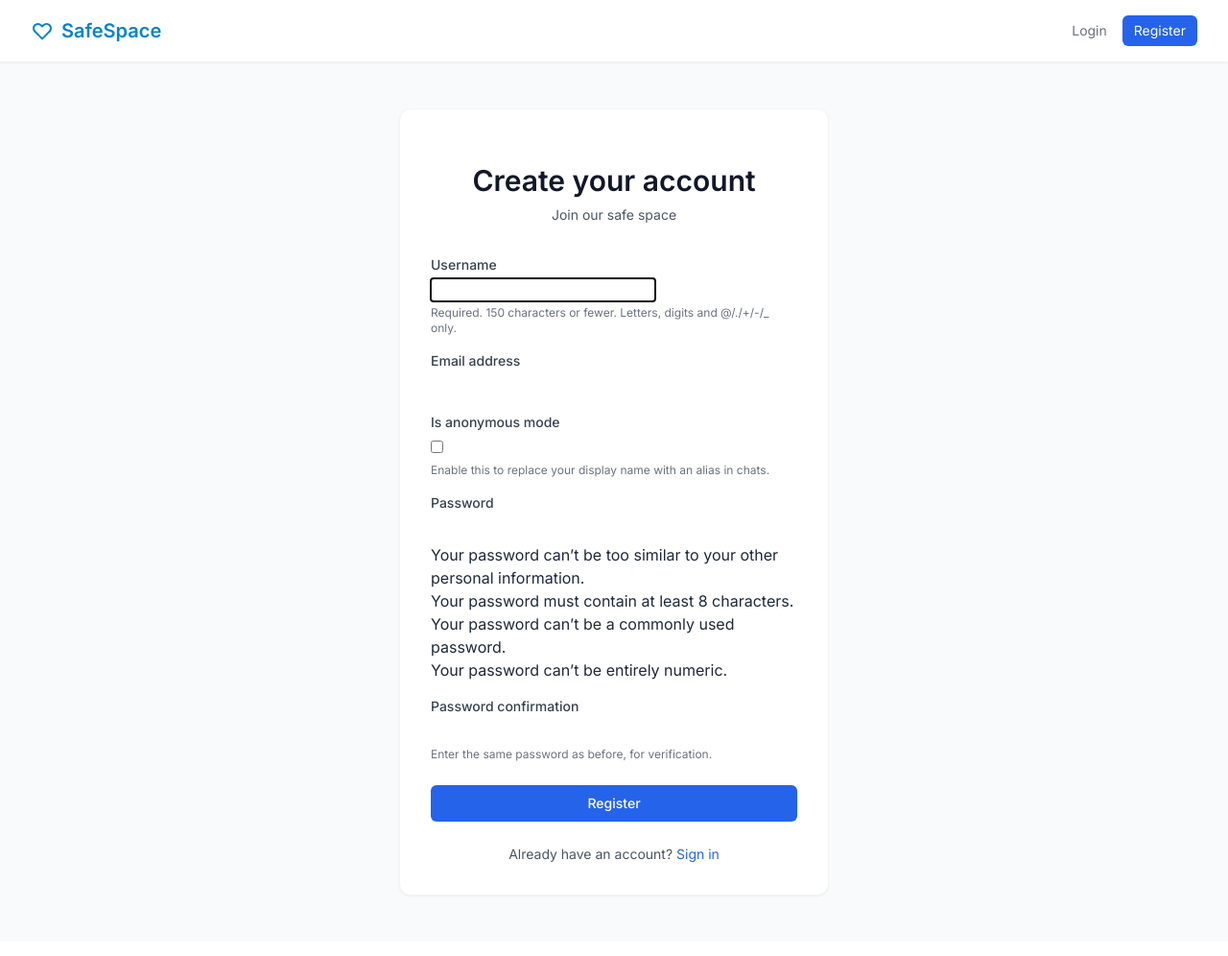
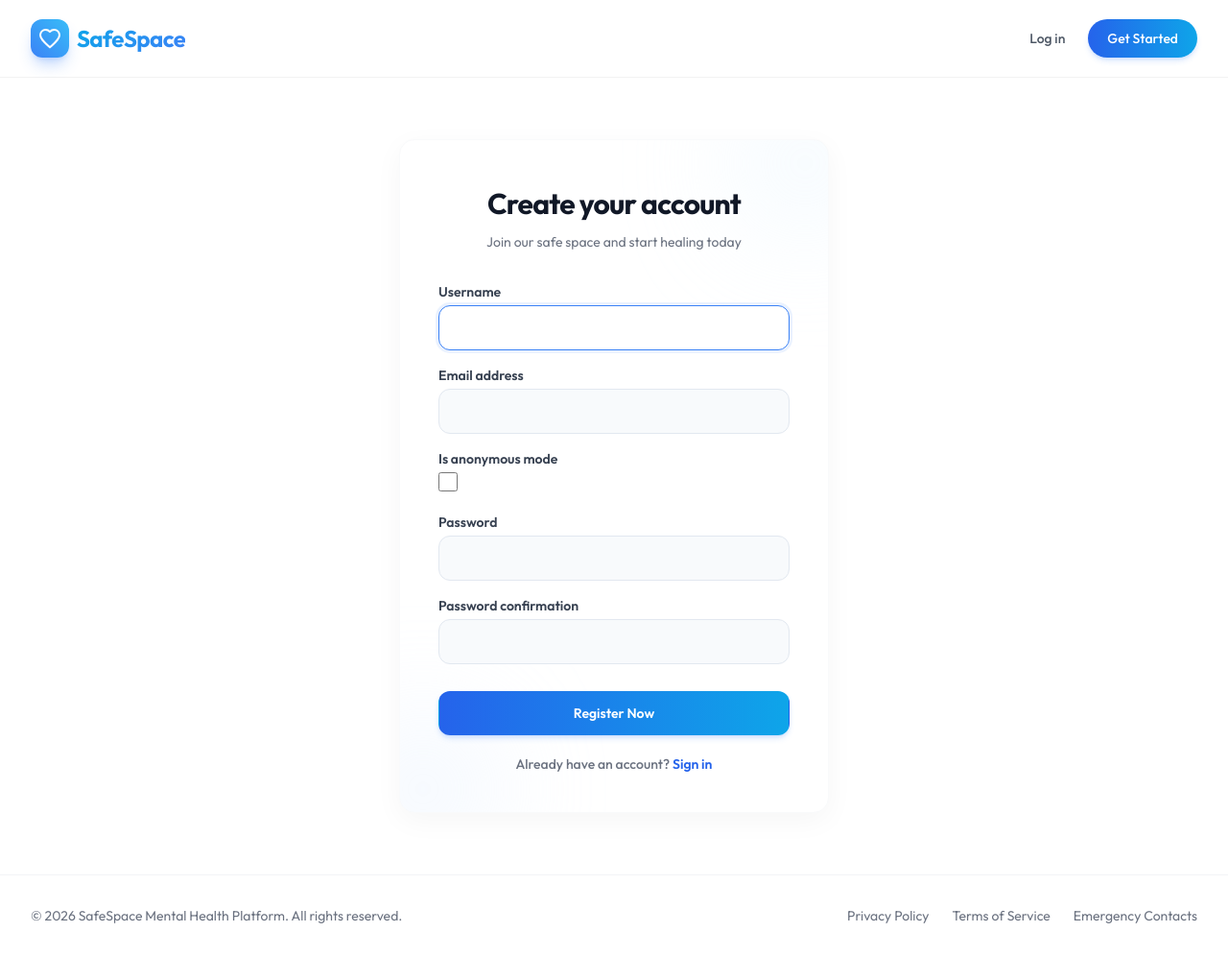
Before and after one commit to akashnandhu/Projects, a Django app: page /accounts/register/ in a window 1280 px wide. Shown: the whole page at 96% size. Before the commit the page ends 934 px from the top, so only its background shows below. Run offline with Django 5.2, Linux system fonts and the light colour scheme; some libraries are stand-ins or nearby versions.

Commit message:
adding project

```diff
--- a/apps/accounts/templates/accounts/register.html
+++ b/apps/accounts/templates/accounts/register.html
@@ -1,42 +1,67 @@
 {% extends 'chat/base.html' %}
 
 {% block content %}
-<div class="flex-grow flex items-center justify-center py-12 px-4 sm:px-6 lg:px-8">
-    <div class="max-w-md w-full space-y-8 bg-white p-8 rounded-xl shadow-sm border border-gray-100">
-        <div>
-            <h2 class="mt-6 text-center text-3xl font-bold text-gray-900">Create your account</h2>
-            <p class="mt-2 text-center text-sm text-gray-600">Join our safe space</p>
+<div class="flex-grow flex items-center justify-center py-16 px-4">
+    <div class="max-w-md w-full bg-white p-10 rounded-2xl shadow-[0_8px_30px_rgb(0,0,0,0.04)] border border-gray-50 relative overflow-hidden">
+        <!-- Decorative elements -->
+        <div class="absolute -top-10 -right-10 w-32 h-32 bg-sky-100 rounded-full blur-3xl opacity-50"></div>
+        <div class="absolute -bottom-10 -left-10 w-32 h-32 bg-blue-100 rounded-full blur-3xl opacity-50"></div>
+
+        <div class="relative z-10">
+            <h2 class="mt-2 text-center text-3xl font-extrabold text-gray-900 tracking-tight">Create your account</h2>
+            <p class="mt-3 text-center text-sm text-gray-500">Join our safe space and start healing today</p>
         </div>
-        <form class="mt-8 space-y-6" action="{% url 'register' %}" method="POST">
+
+        <form class="mt-8 space-y-5 relative z-10" action="{% url 'register' %}" method="POST">
             {% csrf_token %}
 
             <div class="space-y-4">
                 {% for field in form %}
                     <div>
-                        <label for="{{ field.id_for_label }}" class="block text-sm font-medium text-gray-700">{{ field.label }}</label>
+                        <label for="{{ field.id_for_label }}" class="block text-sm font-semibold text-gray-700 mb-1">{{ field.label }}</label>
                         <div class="mt-1">
                             {{ field }}
                         </div>
-                        {% if field.help_text %}
-                            <p class="mt-1 text-xs text-gray-500">{{ field.help_text }}</p>
-                        {% endif %}
-                        {% if field.errors %}
-                            <p class="mt-1 text-xs text-red-500">{{ field.errors.0 }}</p>
-                        {% endif %}
                     </div>
                 {% endfor %}
             </div>
 
-            <div>
-                <button type="submit" class="group relative w-full flex justify-center py-2 px-4 border border-transparent text-sm font-medium rounded-md text-white bg-blue-600 hover:bg-blue-700 focus:outline-none focus:ring-2 focus:ring-offset-2 focus:ring-blue-500 transition-colors">
-                    Register
+            <div class="pt-2">
+                <button type="submit" class="w-full flex justify-center py-3 px-4 border border-transparent text-sm font-semibold rounded-xl text-white bg-gradient-to-r from-blue-600 to-sky-500 hover:from-blue-700 hover:to-sky-600 focus:outline-none focus:ring-2 focus:ring-offset-2 focus:ring-blue-500 shadow-md shadow-blue-500/20 transform hover:-translate-y-0.5 transition-all">
+                    Register Now
                 </button>
             </div>
 
-            <p class="mt-2 text-center text-sm text-gray-600">
-                Already have an account? <a href="{% url 'login' %}" class="text-blue-600 hover:text-blue-500">Sign in</a>
+            <p class="mt-6 text-center text-sm text-gray-500 font-medium">
+                Already have an account? <a href="{% url 'login' %}" class="text-blue-600 hover:text-blue-500 font-semibold">Sign in</a>
             </p>
         </form>
     </div>
 </div>
+<style>
+    /* Styling form inputs gracefully */
+    input[type="text"], input[type="password"], input[type="email"] {
+        width: 100%;
+        padding: 0.75rem 1rem;
+        border-radius: 0.75rem;
+        border: 1px solid #e2e8f0;
+        background-color: #f8fafc;
+        transition: all 0.2s;
+        font-size: 0.875rem;
+    }
+    input[type="text"]:focus, input[type="password"]:focus, input[type="email"]:focus {
+        outline: none;
+        border-color: #3b82f6;
+        box-shadow: 0 0 0 3px rgba(59, 130, 246, 0.1);
+        background-color: #ffffff;
+    }
+    input[type="checkbox"] {
+        width: 1.25rem;
+        height: 1.25rem;
+        border-radius: 0.25rem;
+        border-color: #cbd5e1;
+        color: #3b82f6;
+        cursor: pointer;
+    }
+</style>
 {% endblock %}
--- a/apps/chat/templates/chat/base.html
+++ b/apps/chat/templates/chat/base.html
@@ -5,66 +5,96 @@
     <meta name="viewport" content="width=device-width, initial-scale=1.0">
     <title>Mental Health Platform</title>
     <script src="https://cdn.tailwindcss.com"></script>
-    <link href="https://fonts.googleapis.com/css2?family=Inter:wght@300;400;500;600&display=swap" rel="stylesheet">
+    <link href="https://fonts.googleapis.com/css2?family=Outfit:wght@300;400;500;600;700&display=swap" rel="stylesheet">
     <style>
-        body { font-family: 'Inter', sans-serif; background-color: #f8fafc; color: #1e293b; }
+        body { font-family: 'Outfit', sans-serif; background-color: #ffffff; color: #1e293b; }
         .bg-soft-blue { background-color: #e0f2fe; }
-        .text-soft-blue { color: #0284c7; }
+        .text-soft-blue { color: #0ea5e9; }
         .bg-calm-green { background-color: #dcfce7; }
         .bg-muted { background-color: #f1f5f9; }
+        .glass-header {
+            background: rgba(255, 255, 255, 0.85);
+            backdrop-filter: blur(12px);
+            border-bottom: 1px solid rgba(0, 0, 0, 0.05);
+        }
+        .text-gradient {
+            background: linear-gradient(135deg, #0ea5e9, #3b82f6);
+            -webkit-background-clip: text;
+            background-clip: text;
+            -webkit-text-fill-color: transparent;
+        }
     </style>
 </head>
-<body class="min-h-screen flex flex-col">
-    <nav class="bg-white shadow-sm border-b border-gray-100">
+<body class="min-h-screen flex flex-col antialiased">
+    <!-- Header -->
+    <header class="glass-header sticky top-0 w-full z-50">
         <div class="max-w-7xl mx-auto px-4 sm:px-6 lg:px-8">
-            <div class="flex justify-between h-16">
+            <div class="flex justify-between items-center h-20">
                 <div class="flex items-center">
-                    <a href="{% url 'home' %}" class="flex-shrink-0 flex items-center text-xl font-semibold text-soft-blue">
-                        <svg class="h-6 w-6 mr-2" fill="none" viewBox="0 0 24 24" stroke="currentColor">
-                            <path stroke-linecap="round" stroke-linejoin="round" stroke-width="2" d="M4.318 6.318a4.5 4.5 0 000 6.364L12 20.364l7.682-7.682a4.5 4.5 0 00-6.364-6.364L12 7.636l-1.318-1.318a4.5 4.5 0 00-6.364 0z" />
-                        </svg>
-                        SafeSpace
+                    <a href="{% url 'home' %}" class="flex items-center space-x-2">
+                        <div class="bg-gradient-to-tr from-blue-500 to-sky-400 p-2 rounded-xl text-white shadow-lg shadow-blue-500/30">
+                            <svg class="h-6 w-6" fill="none" viewBox="0 0 24 24" stroke="currentColor">
+                                <path stroke-linecap="round" stroke-linejoin="round" stroke-width="2" d="M12 21.35l-1.45-1.32C5.4 15.36 2 12.28 2 8.5 2 5.42 4.42 3 7.5 3c1.74 0 3.41.81 4.5 2.09C13.09 3.81 14.76 3 16.5 3 19.58 3 22 5.42 22 8.5c0 3.78-3.4 6.86-8.55 11.54L12 21.35z"/>
+                            </svg>
+                        </div>
+                        <span class="text-2xl font-bold tracking-tight text-gradient">SafeSpace</span>
                     </a>
                 </div>
-                <div class="flex items-center space-x-4">
+                <div class="flex items-center space-x-6">
                     {% if user.is_authenticated %}
                         {% if user.is_staff %}
-                            <a href="{% url 'alert_dashboard' %}" class="text-sm text-gray-500 hover:text-gray-900">Staff Dashboard</a>
+                            <a href="{% url 'alert_dashboard' %}" class="text-sm font-medium text-gray-600 hover:text-blue-600 transition">Staff Dashboard</a>
                         {% endif %}
-                        <span class="text-sm font-medium text-gray-700">
-                            {{ user.get_display_alias|default:user.username }}
-                        </span>
-                        {% if user.is_anonymous_mode %}
-                            <span class="inline-flex items-center px-2 py-0.5 rounded text-xs font-medium bg-gray-100 text-gray-800">
-                                Anon Mode
+                        <div class="flex items-center space-x-3 bg-gray-50 py-1.5 px-3 rounded-full border border-gray-100">
+                            <div class="h-8 w-8 rounded-full bg-blue-100 text-blue-600 flex items-center justify-center font-bold text-sm">
+                                {{ user.username|make_list|first|upper }}
+                            </div>
+                            <span class="text-sm font-semibold text-gray-700">
+                                {{ user.get_display_alias|default:user.username }}
                             </span>
-                        {% endif %}
-                        <form method="post" action="{% url 'logout' %}" class="inline">
+                            {% if user.is_anonymous_mode %}
+                                <span class="text-[10px] uppercase font-bold tracking-wider bg-gray-200 text-gray-600 px-2 py-0.5 rounded-full">Anon</span>
+                            {% endif %}
+                        </div>
+                        <form method="post" action="{% url 'logout' %}" class="inline m-0 p-0">
                             {% csrf_token %}
-                            <button type="submit" class="text-sm text-red-500 hover:text-red-700">Logout</button>
+                            <button type="submit" class="text-sm font-medium text-gray-500 hover:text-red-500 transition-colors">Logout</button>
                         </form>
                     {% else %}
-                        <a href="{% url 'login' %}" class="text-sm text-gray-500 hover:text-gray-900">Login</a>
-                        <a href="{% url 'register' %}" class="text-sm bg-blue-600 text-white px-3 py-1.5 rounded-md hover:bg-blue-700 transition">Register</a>
+                        <a href="{% url 'login' %}" class="text-sm font-medium text-gray-600 hover:text-blue-600 transition">Log in</a>
+                        <a href="{% url 'register' %}" class="text-sm font-medium bg-gradient-to-r from-blue-600 to-sky-500 text-white px-5 py-2.5 rounded-full shadow-md shadow-blue-500/20 hover:shadow-lg hover:shadow-blue-500/30 transform hover:-translate-y-0.5 transition-all">Get Started</a>
                     {% endif %}
                 </div>
             </div>
         </div>
-    </nav>
+    </header>
 
     {% if messages %}
-    <div class="fixed top-4 right-4 z-50 space-y-2">
+    <div class="fixed top-24 right-4 z-50 space-y-3 min-w-[300px]">
         {% for message in messages %}
-            <div class="p-4 rounded-md shadow-lg {% if message.tags == 'error' %}bg-red-50 text-red-800 border-red-200{% else %}bg-green-50 text-green-800 border-green-200{% endif %} border">
-                {{ message }}
+            <div class="p-4 rounded-xl shadow-lg border backdrop-blur-md flex items-start space-x-3 {% if message.tags == 'error' %}bg-red-50/90 text-red-800 border-red-100{% else %}bg-emerald-50/90 text-emerald-800 border-emerald-100{% endif %}">
+                <div class="flex-1 text-sm font-medium">{{ message }}</div>
+                <button onclick="this.parentElement.remove()" class="text-gray-400 hover:text-gray-600">×</button>
             </div>
         {% endfor %}
     </div>
     {% endif %}
 
-    <main class="flex-grow flex flex-col">
+    <main class="flex-grow flex flex-col relative z-10 w-full bg-white">
         {% block content %}{% endblock %}
     </main>
+
+    <!-- Footer -->
+    <footer class="bg-white border-t border-gray-100 py-8 mt-auto relative z-10">
+        <div class="max-w-7xl mx-auto px-4 sm:px-6 lg:px-8 flex flex-col md:flex-row justify-between items-center text-sm text-gray-500">
+            <p>&copy; {% now "Y" %} SafeSpace Mental Health Platform. All rights reserved.</p>
+            <div class="flex space-x-6 mt-4 md:mt-0">
+                <a href="#" class="hover:text-blue-600 transition">Privacy Policy</a>
+                <a href="#" class="hover:text-blue-600 transition">Terms of Service</a>
+                <a href="#" class="hover:text-blue-600 transition">Emergency Contacts</a>
+            </div>
+        </div>
+    </footer>
 
     {% block scripts %}{% endblock %}
 </body>
```
Also changed, not shown: apps/accounts/templates/accounts/login.html (+21 -16 lines), apps/chat/templates/chat/chat.html (+30 -15 lines), config/settings.py (+1 -6 lines), 1 other file.
